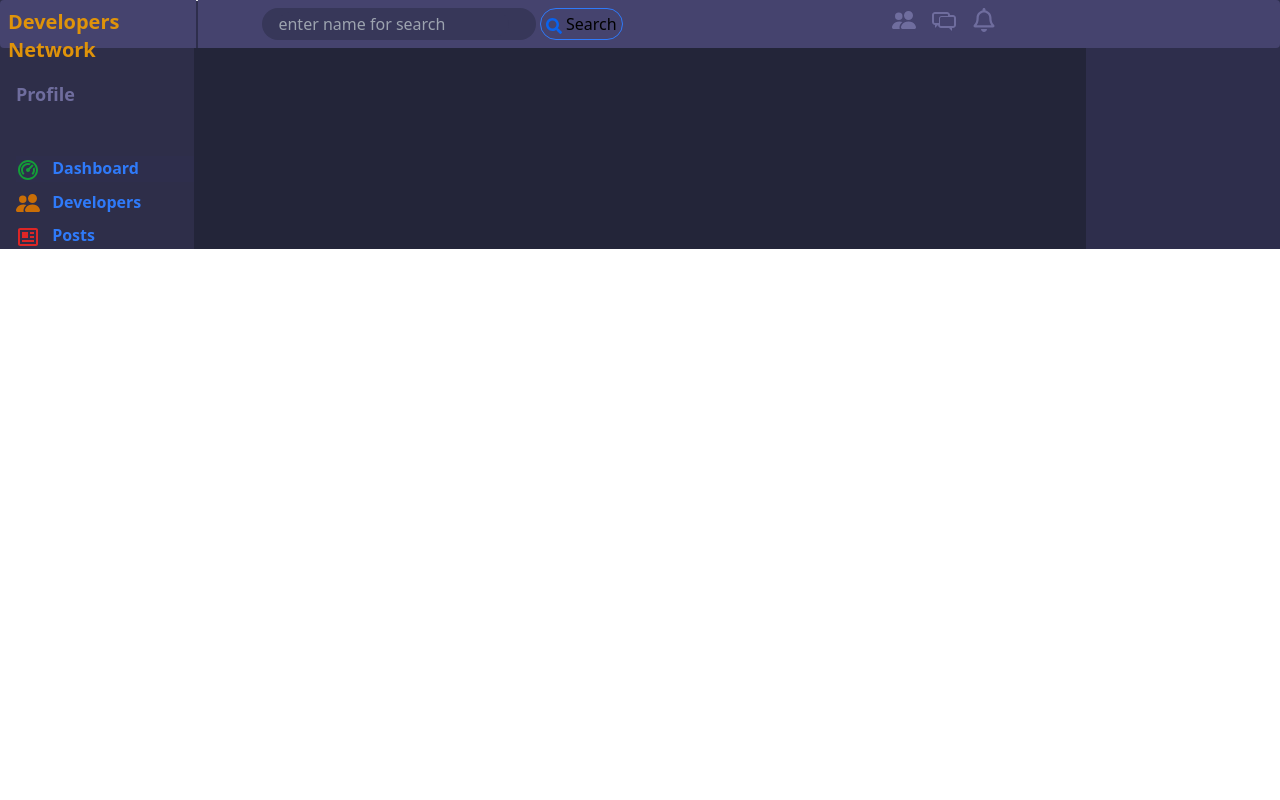
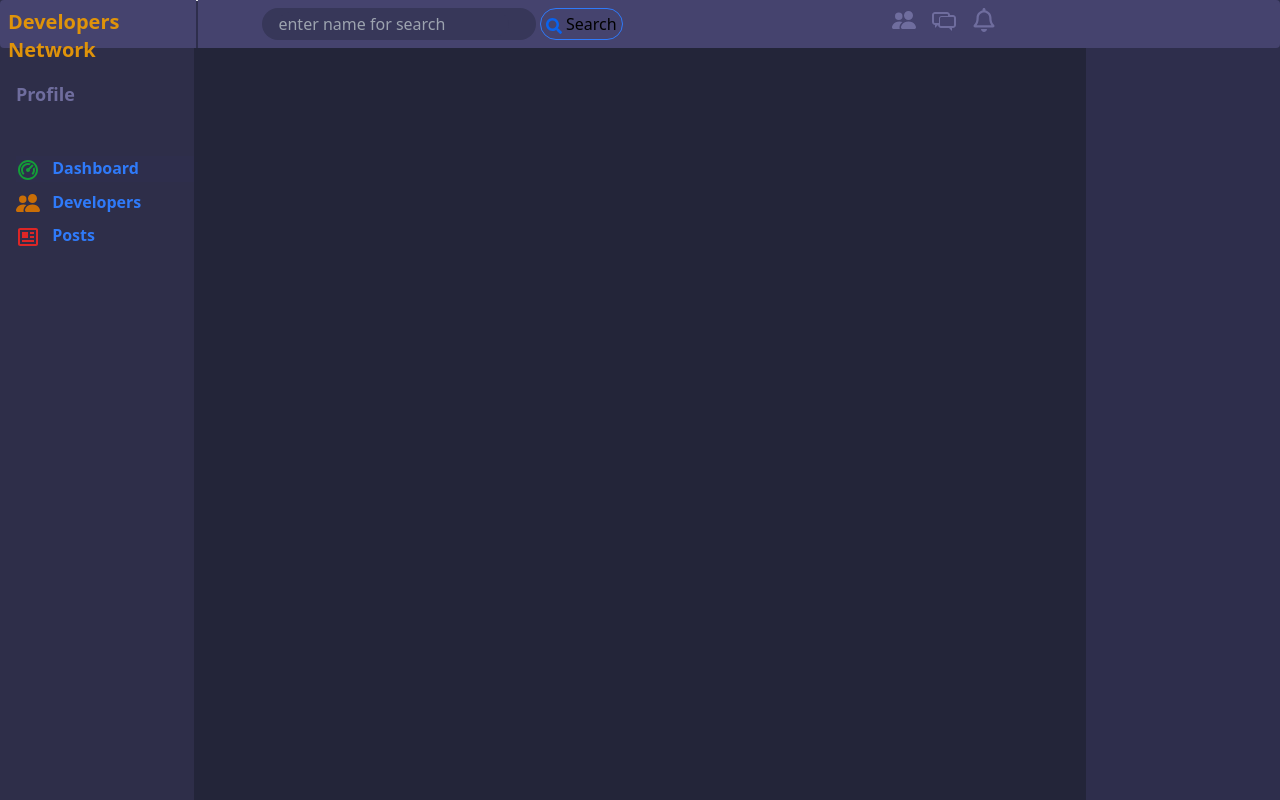
Before and after one commit to gulshanyadav01/Insta-link-Network-frontend, a React (Create React App) app: page / in a window 1280 px wide. Built offline with nearby package versions, Linux system fonts and the light colour scheme; no server answers.

Commit message:
comments are done

```diff
--- a/src/App.js
+++ b/src/App.js
@@ -62,7 +62,7 @@ const  App = () =>  {
 
                     </div>
 
-                    <div className = "w-2/12  ml-4 bg-gulshan-dascar ">
+                    <div className = "w-2/12  ml-4 bg-gulshan-dascar h-screen">
                       {/* <SidebarRight/> */}
                   </div>
                 </div>
--- a/src/components/Post/Comment.js
+++ b/src/components/Post/Comment.js
@@ -9,9 +9,9 @@ const Comment = ({text, user}) => {
             <div className  = "w-full h-auto m-2 flex">
                 <Link to = {`/profile/${user}`}> <img src = {Logo} alt = "hello" className = "w-8 h-8 rounded-full"/> </Link>
 
-                <div className = " w-4/5 rounded-xl ml-4 h-auto m-1 bg-gulshan-inputdiv hover:bg-gulshan-blur">
-                <Link to = {`/profile/${user}`}> <h1 className = "ml-2 text-sm text-gulshan-fontc capitalize underline">gulshan yadav</h1> </Link>
-                    <h1 className = "ml-2 text-gulshan-fontc">{text}</h1>
+                <div className = " w-4/5 rounded-xl ml-4 h-auto m-1 bg-gulshan-blur hover:bg-gulshan-blu">
+                <Link to = {`/profile/${user}`}> <h1 className = "ml-2 text-sm text-gulshan-com capitalize hover:underline">gulshan yadav</h1> </Link>
+                    <h1 className = "ml-2 text-gulshan-com">{text}</h1>
                 </div>
 
             </div>
--- a/tailwind.config.js
+++ b/tailwind.config.js
@@ -16,6 +16,7 @@ module.exports = {
         "postimagediv":"#292946",
         "postimagetext":"#25253E",
         "postimagebot":"#292946",
+        "com":"#0079FD",
         "comment":"#212139",
         "blu":"#12284C",
         "blur":"#151D33",
```
Also changed, not shown: 1 other file (tests, documents, lock files or other folders).
